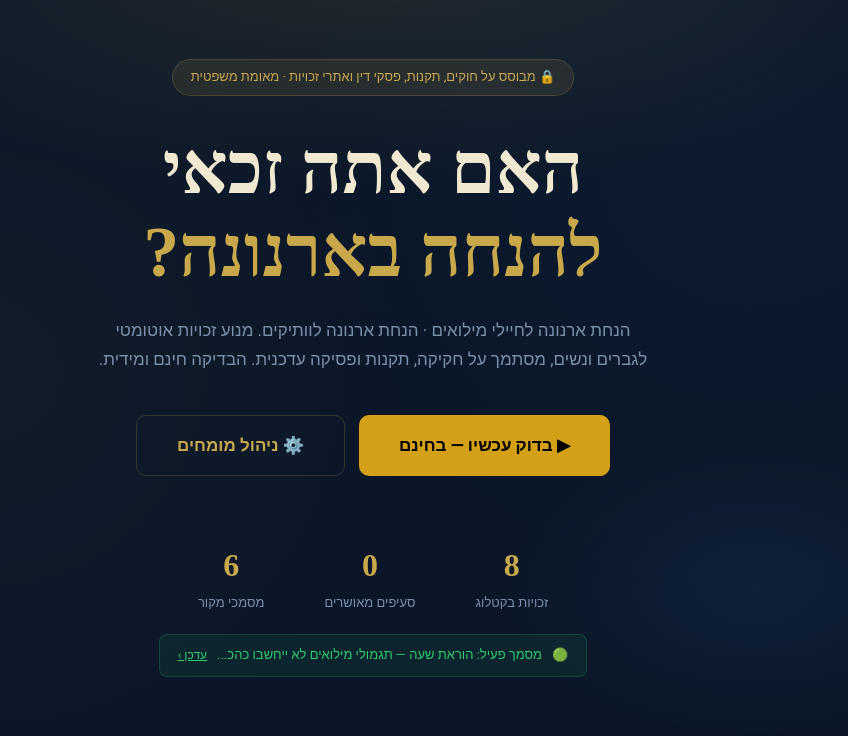
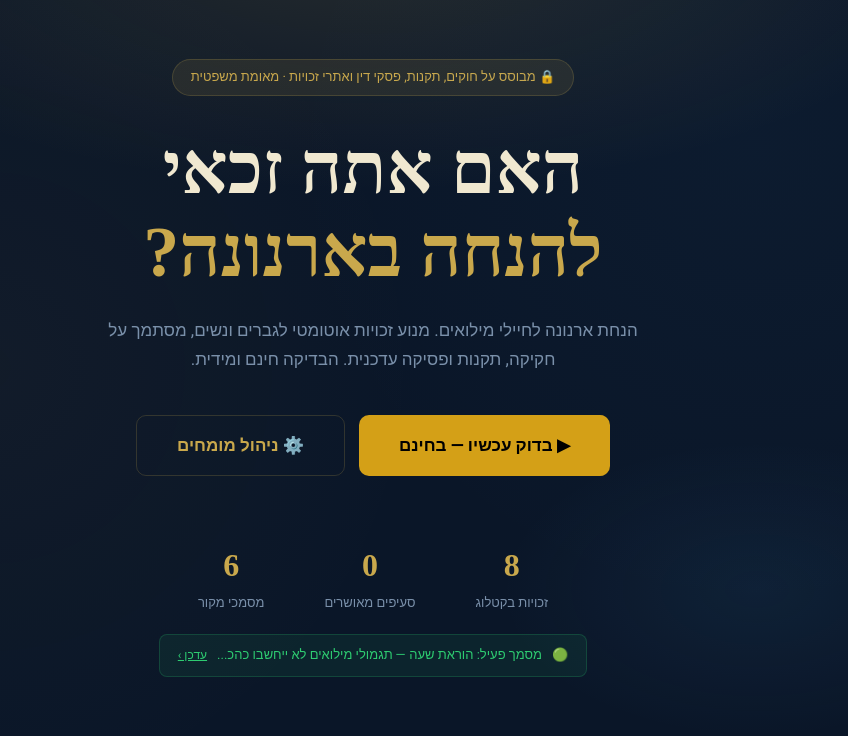
Before and after one commit to Yashasvi0229/right_rag, a FastAPI app: page /screen0 in a window 1280 px wide. Shown: the part 73-809 px from the top of the page, without its empty margins (267-1115 px from the left). Run offline with FastAPI, Linux system fonts and the light colour scheme; data comes from the database, SQL or seed files in the repository; data that the repository does not hold is empty; some web fonts are replaced.

Commit message:
Update screen0_home.html

```diff
--- a/templates/screen0_home.html
+++ b/templates/screen0_home.html
@@ -159,7 +159,7 @@
   <div class="hero-badge">🔒 מבוסס על חוקים, תקנות, פסקי דין ואתרי זכויות · מאומת משפטית</div>
   <h1>האם אתה זכאי<br><span>להנחה בארנונה?</span></h1>
   <p class="hero-sub">
-    הנחת ארנונה לחיילי מילואים · הנחת ארנונה לוותיקים.
+    הנחת ארנונה לחיילי מילואים.
     מנוע זכויות אוטומטי לגברים ונשים, מסתמך על חקיקה, תקנות ופסיקה עדכנית.
     הבדיקה חינם ומידית.
   </p>
```
